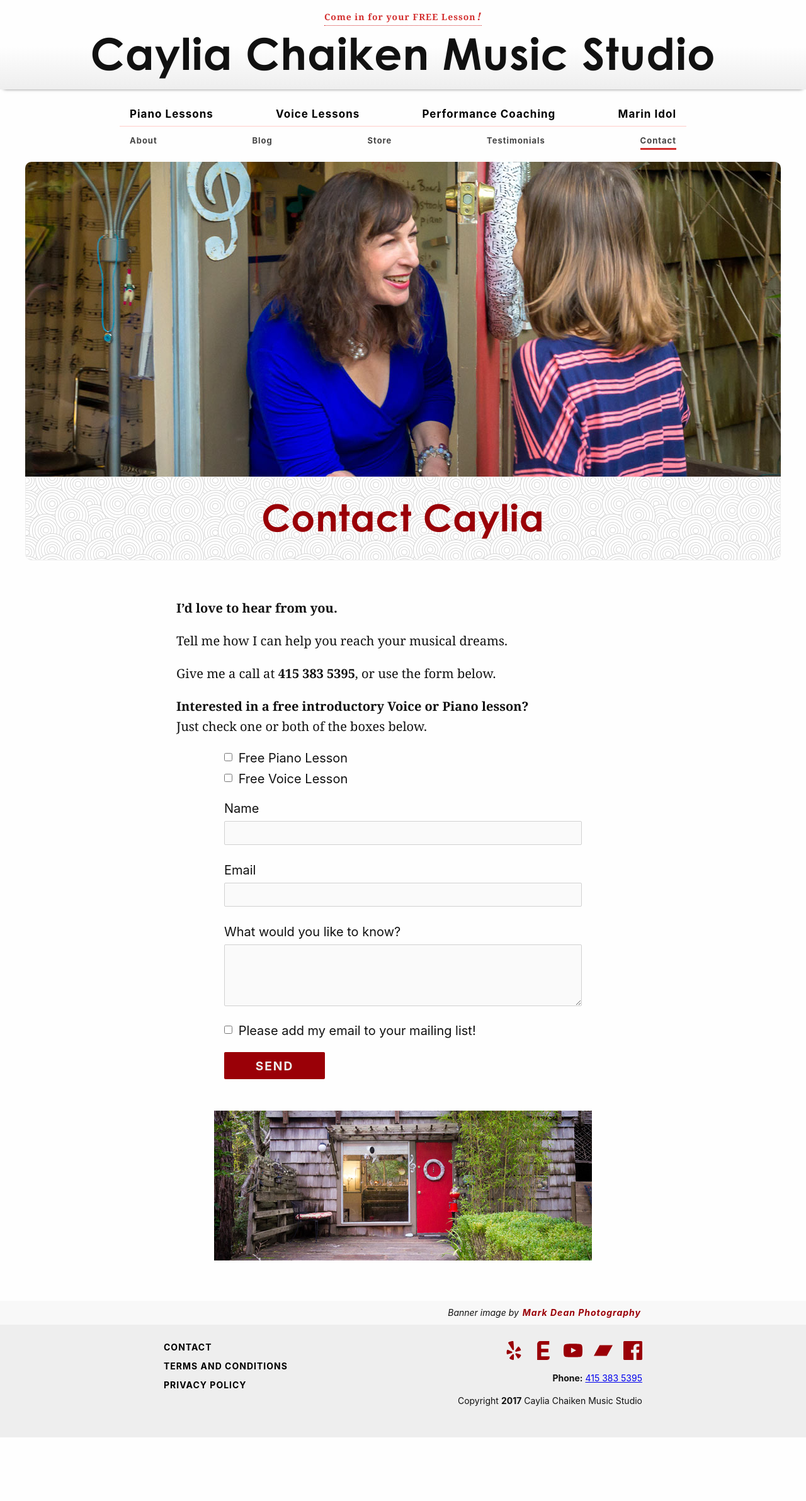
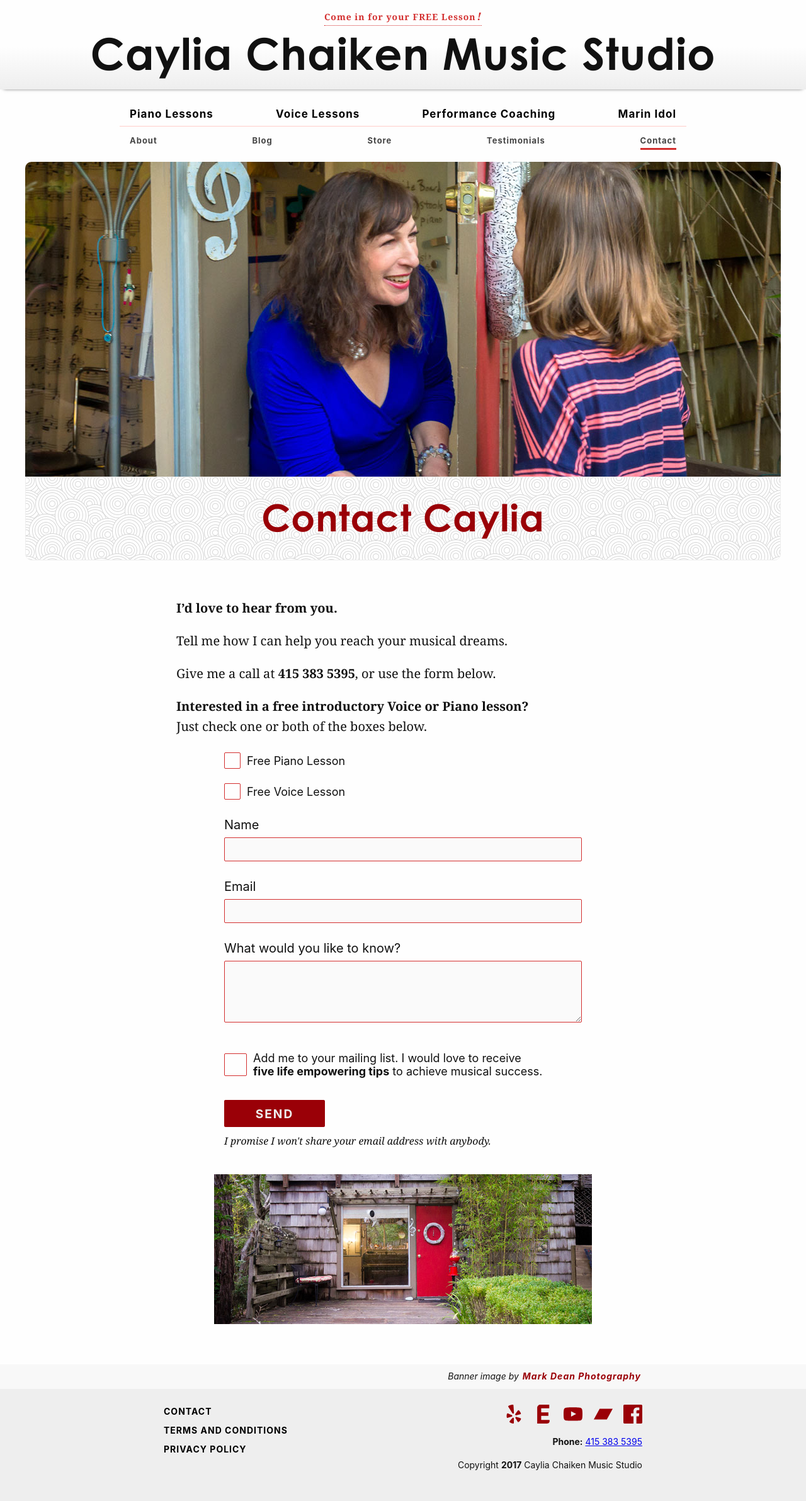
Before and after one commit to cchaiken/ccms, a Jekyll site: the page built from contact.md, in a window 1280 px wide. Shown: the whole page at 63% size. Built offline with Jekyll 4.4.1, drawn with Linux system fonts in a browser that asks for light colours; some web fonts are replaced; before the commit the page ends 2283 px from its top, so only the background shows below that.

Commit message:
modify forms

```diff
--- a/_includes/contact-form.html
+++ b/_includes/contact-form.html
@@ -4,10 +4,15 @@
   <input type="hidden" name="_subject" value="Enquiry about Caylia Chaiken Music Studio">
   <input type="hidden" name="_next" value="{{ '/thanks/' | absolute_url }}" />
 
-  <label for="free-piano"><input id="free-piano" type="checkbox" name="free-piano" value="YES">
-    <span>Free Piano Lesson</span></label>
-  <label for="free-voice"><input id="free-voice" type="checkbox" name="free-voice" value="YES">
-    <span>Free Voice Lesson</span></label>
+  <div class="checkbox checkbox-small">
+    <input type="checkbox" id="free-piano" name="free-piano" value="YES">
+    <label for="free-piano">Free Piano Lesson</label>
+  </div>
+
+  <div class="checkbox checkbox-small">
+    <input type="checkbox" id="free-voice" name="free-voice" value="YES">
+    <label for="free-voice">Free Voice Lesson</label>
+  </div>
 
   <label class="text-input" for="name">Name</label>
   <input type="text" name="Name" id="name" required="">
@@ -18,8 +23,13 @@
   <label class="text-input" for="enquiry">What would you like to know?</label>
   <textarea name="Enquiry" id="enquiry" rows="4" required=""></textarea>
 
-  <label for="mail-optin"><input id="mail-optin" type="checkbox" name="mail-optin" value="YES">
-    <span>Please add my email to your mailing list!</span></label>
+  <div class="checkbox">
+    <input type="checkbox" id="mail-optin" name="mail-optin" value="YES">
+    <label for="mail-optin">Add me to your mailing list. <br>I would love to receive
+      <br><b>five life empowering tips</b> <br>to achieve musical success.</label>
+  </div>
 
   <input type="submit" value="Send">
+
+  <p class="no-sharing"><em>I promise I won't share your email address with anybody.</em></p>
 </form>
--- a/_includes/lesson-cards.html
+++ b/_includes/lesson-cards.html
@@ -7,7 +7,7 @@
     <div class="lesson-copy">
       <h2 class="lesson-title">{{ lesson.heading }}</h2>
       <p class="lesson-blurb">{{ lesson.blurb }}</p>
-      <a class="lesson-cta" href="{{ lesson.link | relative_url }}/">{{ lesson.cta }}<i>!</i></a>
+      <a class="lesson-cta" href="{{ lesson.link | relative_url }}/">{{ lesson.cta }} →</a>
     </div>
     <div class="lesson-image-container">
       <img class="lesson-image" src="{{ lesson.image | relative_url }}" alt="">
@@ -21,7 +21,7 @@
     <div class="lesson-copy">
       <h2 class="lesson-title">{{ lesson.heading }}</h2>
       <p class="lesson-blurb">{{ lesson.blurb }}</p>
-      <a class="lesson-cta" href="{{ lesson.link | relative_url }}/">{{ lesson.cta }}<i>!</i></a>
+      <a class="lesson-cta" href="{{ lesson.link | relative_url }}/">{{ lesson.cta }} →</a>
     </div>
   </div>
   {% endif %}
--- a/_includes/newsletter-form.html
+++ b/_includes/newsletter-form.html
@@ -24,8 +24,9 @@
         <div class="response" id="mce-success-response" style="display:none"></div>
       </div>    <!-- real people should not fill this in and expect good things - do not remove this or risk form bot signups-->
         <div style="position: absolute; left: -5000px;" aria-hidden="true"><input type="text" name="b_4816ede113fab1ffcec43fe76_071312d4d6" tabindex="-1" value=""></div>
-        <div class="clear"><input type="submit" value="Subscribe" name="subscribe" id="mc-embedded-subscribe" class="button"></div>
+        <div class="clear"><input type="submit" value="Sign me up!" name="subscribe" id="mc-embedded-subscribe" class="button"></div>
         </div>
+        <p class="no-sharing"><em>I promise I won't share your email address with anybody.</em></p>
     </form>
     </div>
     <!--End mc_embed_signup-->
--- a/_sass/base/_base.scss
+++ b/_sass/base/_base.scss
@@ -195,6 +195,9 @@ blockquote {
     }
   }
 }
+.ccms-formspree {
+  margin: 0 auto;
+}
 .ccms-newsletter {
   p, strong {
     line-height: 1.4;
@@ -209,6 +212,19 @@ blockquote {
     margin-top: 1.5em;
   }
 }
+
+.ccms-formspree,
+.ccms-newsletter,
+.lesson-form {
+  [type="text"],
+  [type="email"],
+  textarea {
+    border: 1px solid $c-secondary;
+  }
+  .no-sharing {
+    font-size: 1em;
+  }
+}
 .ccms-newsletter,
 .lesson-form {
   background-color: lighten($c-primary, 4%);
@@ -216,13 +232,8 @@ blockquote {
   border-radius: 6px;
   overflow: hidden;
   padding: 1em;
+}
 
-  [type="text"],
-  [type="email"],
-  textarea {
-    border: 1px solid $c-secondary;
-  }
-}
 .lesson-form {
   input[type="submit"] {
     width: auto;
@@ -232,12 +243,17 @@ blockquote {
   [for="mail-optin"] span {
     @media (max-width: 400px) { font-size: 88%; }
   }
+}
 
+.ccms-formspree,
+.lesson-form {
   .checkbox {
     margin-bottom: 1em;
   }
   .checkbox input[type="checkbox"] {
+    height: 0;
     opacity: 0;
+    width: 0;
   }
   .checkbox label::before,
   .checkbox label::after {
@@ -293,6 +309,37 @@ blockquote {
     outline: rgb(59, 153, 252) auto 5px;
   }
 
+  .checkbox.checkbox-small {
+    margin: 0;
+
+    label {
+      padding-top: 3px;
+      padding-left: 36px;
+    }
+
+    label::before {
+      top: 0;
+
+      height: 26px;
+      width: 26px;
+    }
+    label::after {
+      height: 13px;
+      width: 26px;
+      border-left: 3px solid;
+      border-bottom: 3px solid;
+      left: 0px;
+      top: 4px;
+      -webkit-transform: rotate(-57deg);
+      transform: rotate(-57deg);
+      -webkit-transform-origin: center;
+      transform-origin: center;
+    }
+
+    & + label {
+      margin-top: 1.5em;
+    }
+  }
 }
 
 .address {
```
Also changed, not shown: _includes/lesson-form.html (+5 -3 lines).
